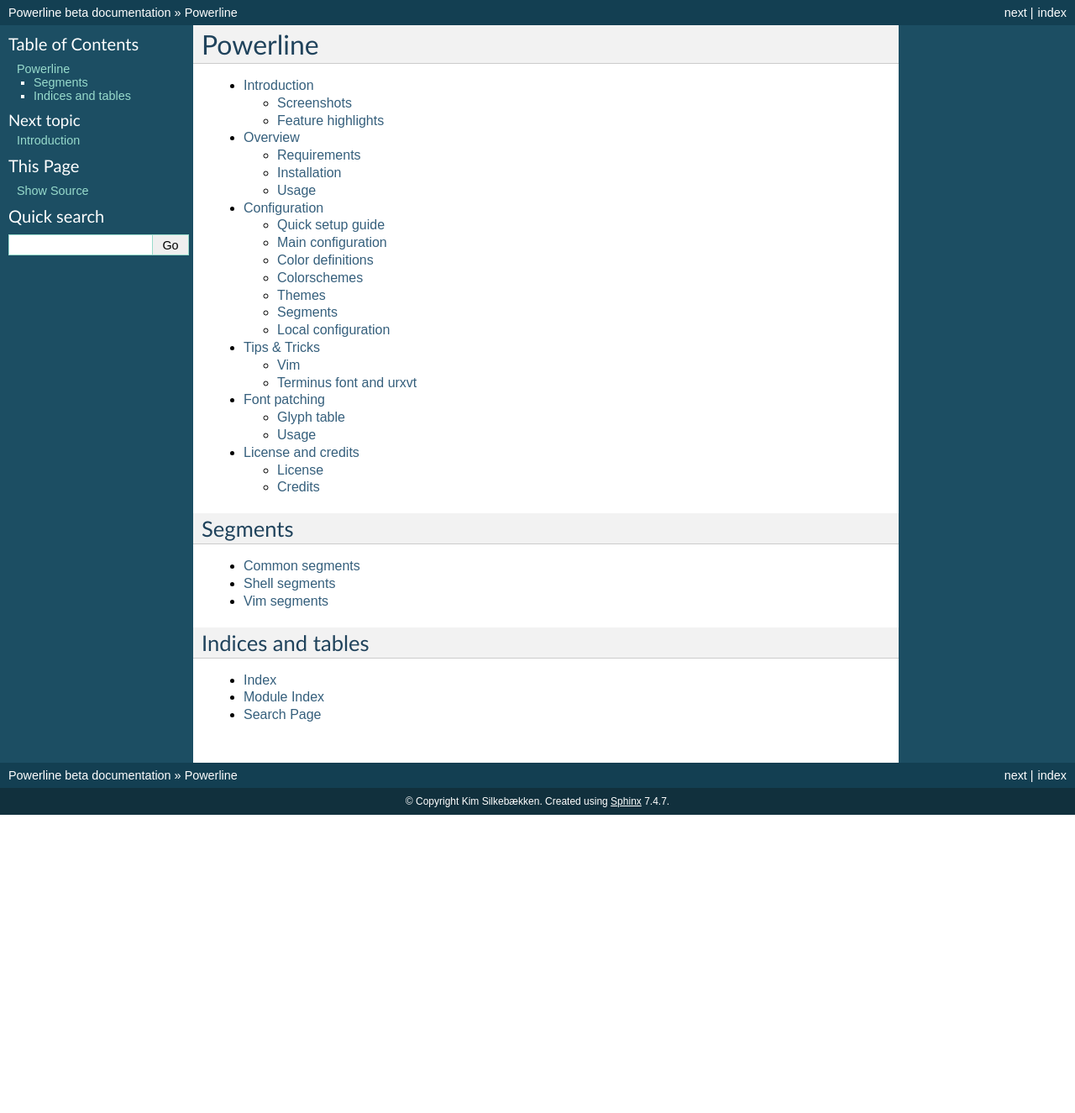
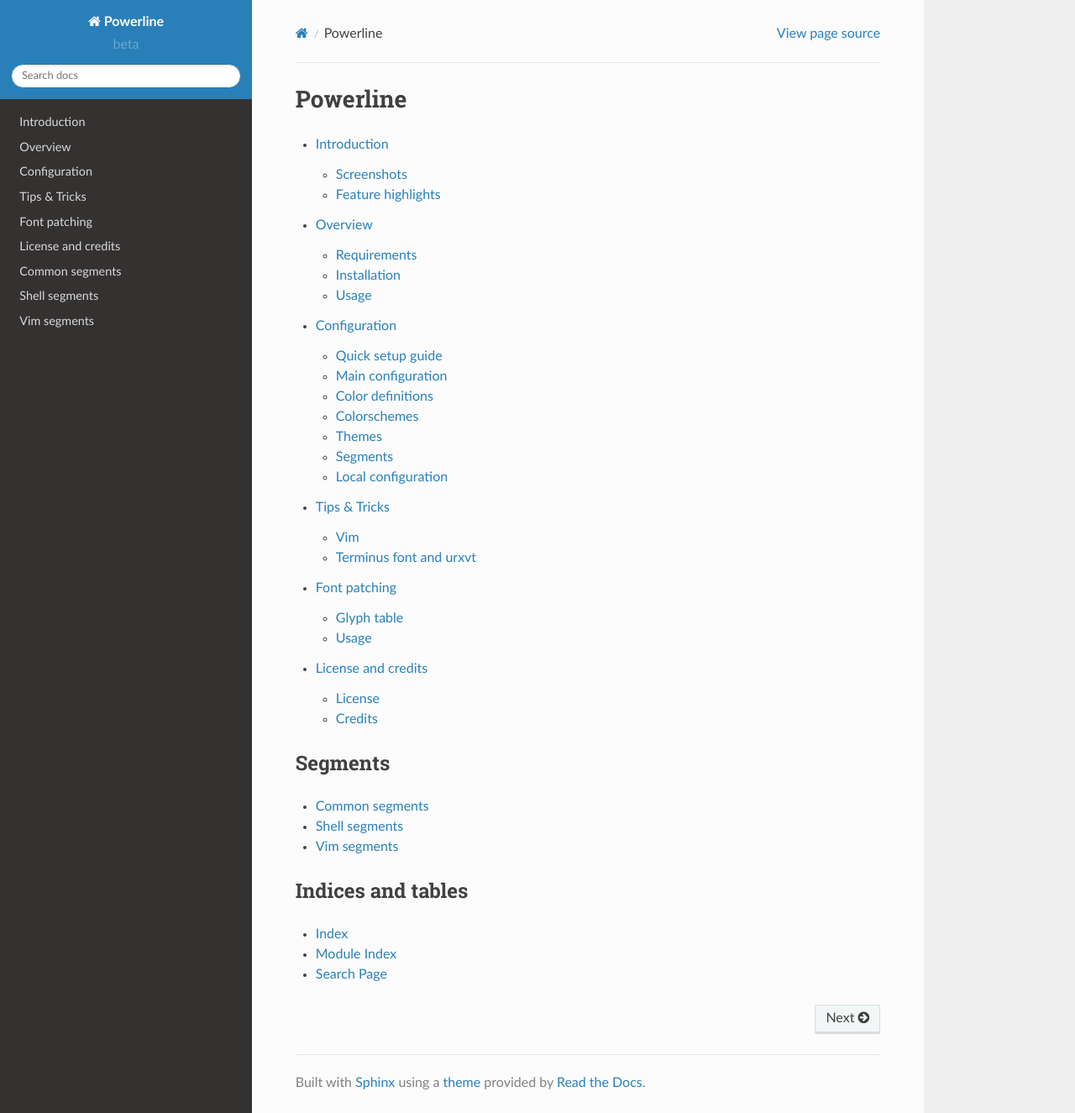
Before and after one commit to someyooyo/someyooyo, a Sphinx documentation site: the page built from docs/source/index.rst, in a window 1280 px wide and 1325 px high. Shown: the whole window at 84% size. Built offline with Sphinx 7.4.7 and the Read the Docs theme 2.0.0, drawn with Linux system fonts in a browser that asks for light colours.

Commit message:
Use readthedocs theme for docs

```diff
--- a/docs/source/conf.py
+++ b/docs/source/conf.py
@@ -10,10 +10,20 @@ extensions = ['powerline_autodoc', 'sphinx.ext.todo', 'sphinx.ext.coverage', 'sp
 source_suffix = '.rst'
 master_doc = 'index'
 project = u'Powerline'
-copyright = u'Kim Silkebækken'
 version = 'beta'
 release = 'beta'
 exclude_patterns = ['_build']
 pygments_style = 'sphinx'
-html_theme = 'default'
+html_theme = 'sphinx_rtd_theme'
 html_static_path = ['_static']
+html_show_copyright = False
+
+on_rtd = os.environ.get('READTHEDOCS', None) == 'True'
+
+if not on_rtd:  # only import and set the theme if we're building docs locally
+	try:
+		import sphinx_rtd_theme
+		html_theme = 'sphinx_rtd_theme'
+		html_theme_path = [sphinx_rtd_theme.get_html_theme_path()]
+	except ImportError:
+		pass
--- a/setup.py
+++ b/setup.py
@@ -92,6 +92,7 @@ setup(
 	extras_require={
 		'docs': [
 			'Sphinx',
+			'sphinx_rtd_theme',
 		],
 	},
 	test_suite='tests' if not OLD_PYTHON else None,
```
